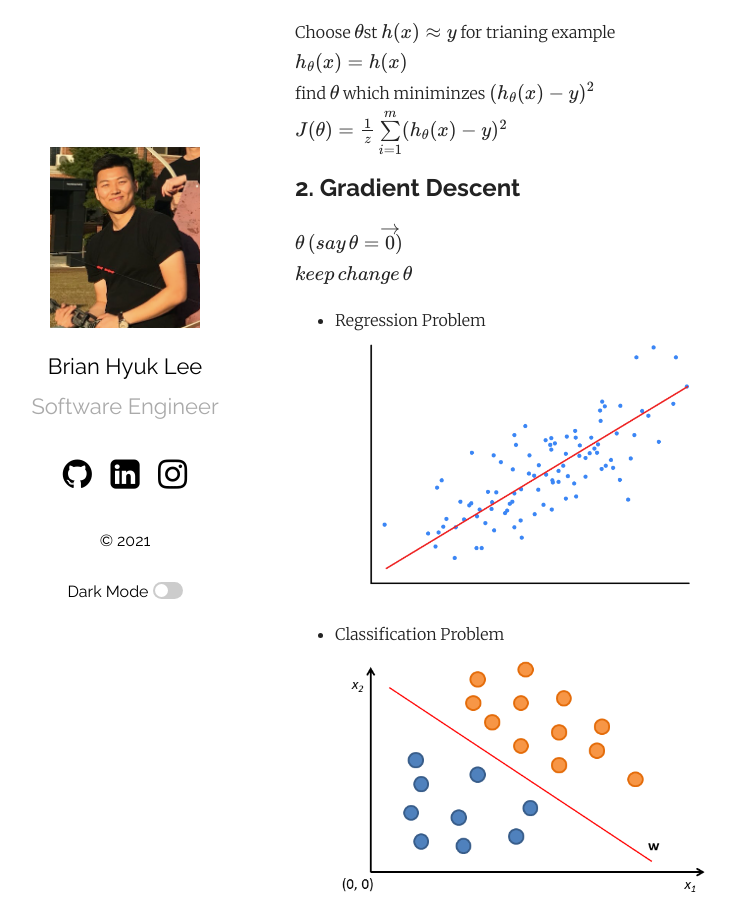
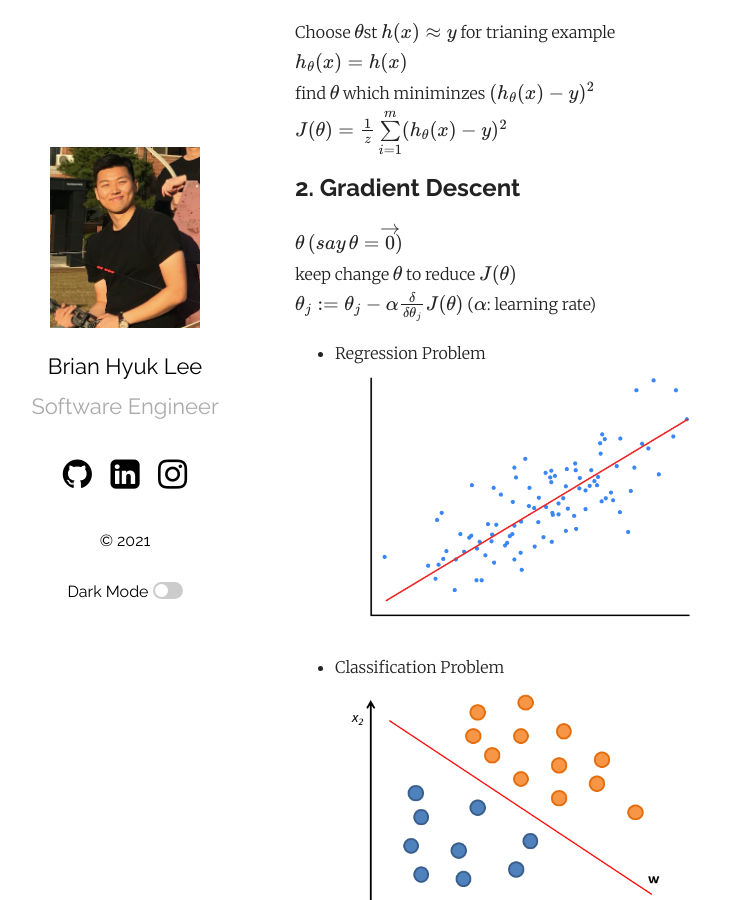
Before and after one commit to dlgur1994/dlgur1994.github.io, a Jekyll site: the page built from _posts/2021-04-06-CS229-Lecture2.md, in a window 1280 px wide and 900 px high, scrolled down 636 px. Shown: the whole window, without its empty margins (60-794 px from the left). Built offline with Jekyll 4.4.1, drawn with Linux system fonts in a browser that asks for light colours; formulas are drawn with MathJax 3; comment, search, counter and statistics services are not loaded.

Commit message:
CS229 lecture2 ing 21/04/20

```diff
--- a/_posts/2021-04-06-CS229-Lecture2.md
+++ b/_posts/2021-04-06-CS229-Lecture2.md
@@ -22,7 +22,10 @@ $$J({\theta}) = {1 \over z}\sum\limits_{i=1}^m(h_{\theta}(x)-y)^2$$
 
 ## 2. Gradient Descent
 $${\theta} \, (say \, {\theta} = \overrightarrow{0})$$
-$$keep \, change \, {\theta}$$
+keep change $${\theta}$$ to reduce $$J({\theta})$$
+$${\theta}_{j} := {\theta}_{j} - \alpha {\delta \over \delta{\theta}_{j}} J({\theta})$$ ($$\alpha$$: learning rate)
+
+
 
 - Regression Problem
 ![linear regression](/images/stanford229/linear_regression.png){: width="50%" height="50%"}
```
